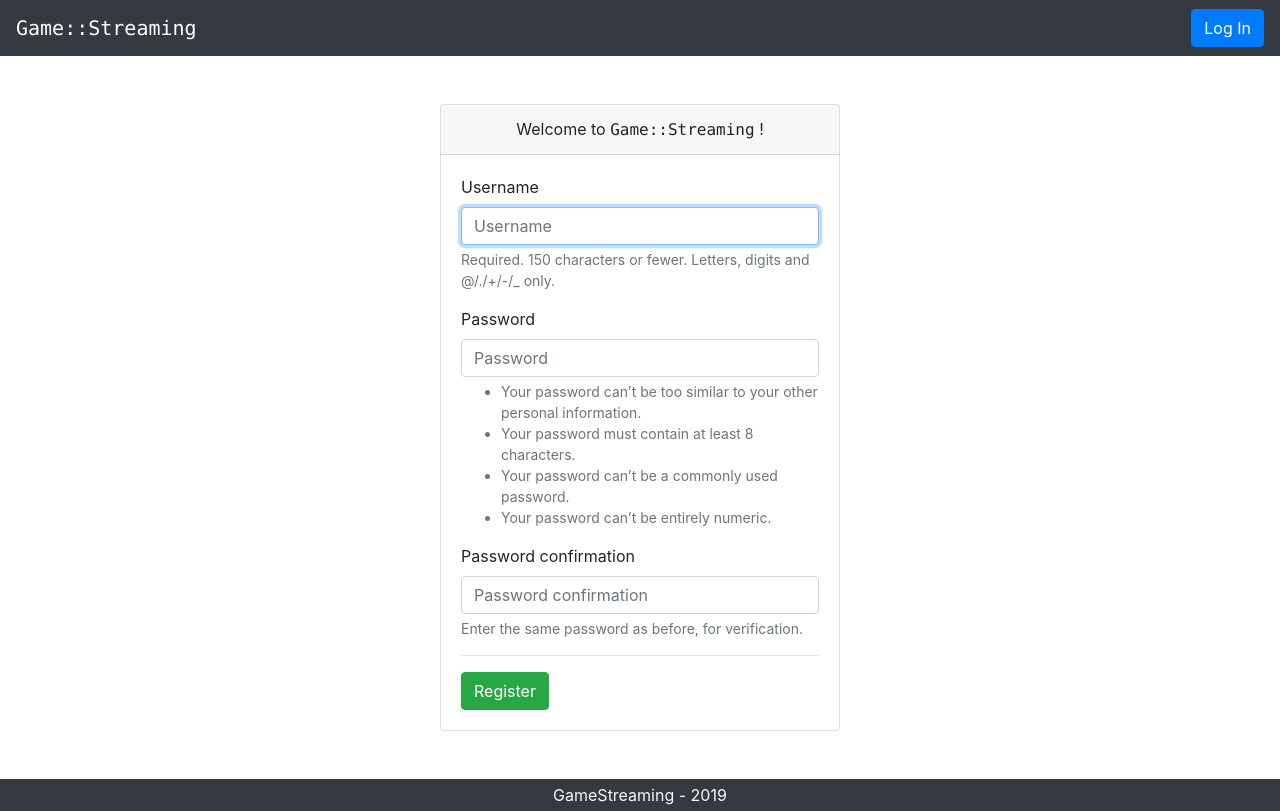
After one commit to 422404/GameStreaming, a Django app: page /register/ in a window 1280 px wide. The commit adds this page. Run offline with Django 3.2, Linux system fonts and the light colour scheme; some libraries are stand-ins or nearby versions.

Commit message:
Users can register

```diff
--- a/HttpServer/app/game_streaming_frontend/game_streaming_frontend/settings.py
+++ b/HttpServer/app/game_streaming_frontend/game_streaming_frontend/settings.py
@@ -35,6 +35,7 @@ SESSION_EXPIRE_AT_BROWSER_CLOSE = True
 
 APPEND_SLASH = True
 
+MESSAGE_STORAGE = 'django.contrib.messages.storage.session.SessionStorage'
 
 # Application definition
 
--- a/HttpServer/app/game_streaming_frontend/game_streaming_frontend/static/game_streaming_frontend/css/base.css
+++ b/HttpServer/app/game_streaming_frontend/game_streaming_frontend/static/game_streaming_frontend/css/base.css
@@ -5,8 +5,9 @@ html {
 body {
     position: relative;
     min-height: 100vh;
-    padding-bottom: 50px;
+    padding-bottom: calc(3rem + 2em);
     color: #333;
+    overflow-x: hidden;
 }
 
 .page-footer {
--- /dev/null
+++ b/HttpServer/app/game_streaming_frontend/game_streaming_frontend/templates/game_streaming_frontend/register.html
@@ -0,0 +1,25 @@
+{% extends 'game_streaming_frontend/base.html' %}
+
+{% load bootstrap4 %}
+
+{% block title %}GameStreaming - Register{% endblock %}
+
+{% block content %}
+    <div class="container mt-5">
+        <div class="mx-auto" style="max-width: 400px">
+            <div class="card">
+                <div class="card-header text-center">
+                    Welcome to <span class="text-monospace">Game::Streaming</span> !
+                </div>
+                <div class="card-body">
+                <form action="#" method="post">
+                    {% csrf_token %}
+                    {% bootstrap_form form alert_error_type='none' %}
+                    <hr>
+                    {% bootstrap_button 'Register' button_type='submit' button_class='btn-success' extra_classes='btn-block' %}
+                </form>
+                </div>
+            </div>
+        </div>
+    </div>
+{% endblock %}
--- a/HttpServer/app/game_streaming_frontend/game_streaming_frontend/urls.py
+++ b/HttpServer/app/game_streaming_frontend/game_streaming_frontend/urls.py
@@ -19,8 +19,9 @@ from django.urls import path
 from game_streaming_frontend import views
 
 urlpatterns = [
+    path('', views.index, name='index'),
     path('admin/', admin.site.urls),
     path('login/', auth_views.LoginView.as_view(template_name='game_streaming_frontend/login.html'), name='login'),
     path('logout/', auth_views.LogoutView.as_view(), name='logout'),
-    path('', views.index, name='index'),
+    path('register/', views.register, name='register'),
 ]
--- a/HttpServer/app/game_streaming_frontend/game_streaming_frontend/views.py
+++ b/HttpServer/app/game_streaming_frontend/game_streaming_frontend/views.py
@@ -1,5 +1,22 @@
-from django.shortcuts import render, redirect, get_object_or_404
-from django.http import JsonResponse
+from django.shortcuts import render, redirect
+from django.contrib.auth import login
+from django.contrib.auth.forms import UserCreationForm
+from django.contrib import messages
 
 def index(request):
     return render(request, 'game_streaming_frontend/index.html')
+
+def register(request):
+    if request.method == 'POST':
+        form = UserCreationForm(request.POST)
+
+        if form.is_valid():
+            messages.success(request, 'Your account was successfully created. Enjoy your stay!')
+            user = form.save()
+            login(request, user)
+            return redirect('index')
+
+    else:
+        form = UserCreationForm()
+
+    return render(request, 'game_streaming_frontend/register.html', {'form': form})
--- a/HttpServer/app/game_streaming_frontend/static/game_streaming_frontend/css/base.css
+++ b/HttpServer/app/game_streaming_frontend/static/game_streaming_frontend/css/base.css
@@ -5,8 +5,9 @@ html {
 body {
     position: relative;
     min-height: 100vh;
-    padding-bottom: 50px;
+    padding-bottom: calc(3rem + 2em);
     color: #333;
+    overflow-x: hidden;
 }
 
 .page-footer {
--- a/HttpServer/app/requirements.txt
+++ b/HttpServer/app/requirements.txt
@@ -1,4 +1,5 @@
 django
 django-extensions
-django-bootstrap4
+beautifulsoup4
+git+https://github.com/zostera/django-bootstrap4.git#egg=django-bootstrap4
 docker
--- a/containers.txt
+++ b/containers.txt
@@ -5,6 +5,9 @@ HTTP Server:
 - pip3
 - python3
 - Django
+- django-extensions
+- django-bootstrap4
+- docker-py
 
 GameContainer:
 - git
```
Also changed, not shown: HttpServer/app/game_streaming_frontend/game_streaming_frontend/templates/game_streaming_frontend/index.html (+9 -0 lines), HttpServer/app/game_streaming_frontend/game_streaming_frontend/templates/game_streaming_frontend/login.html (+8 -4 lines), HttpServer/app/game_streaming_frontend/db.sqlite3.
